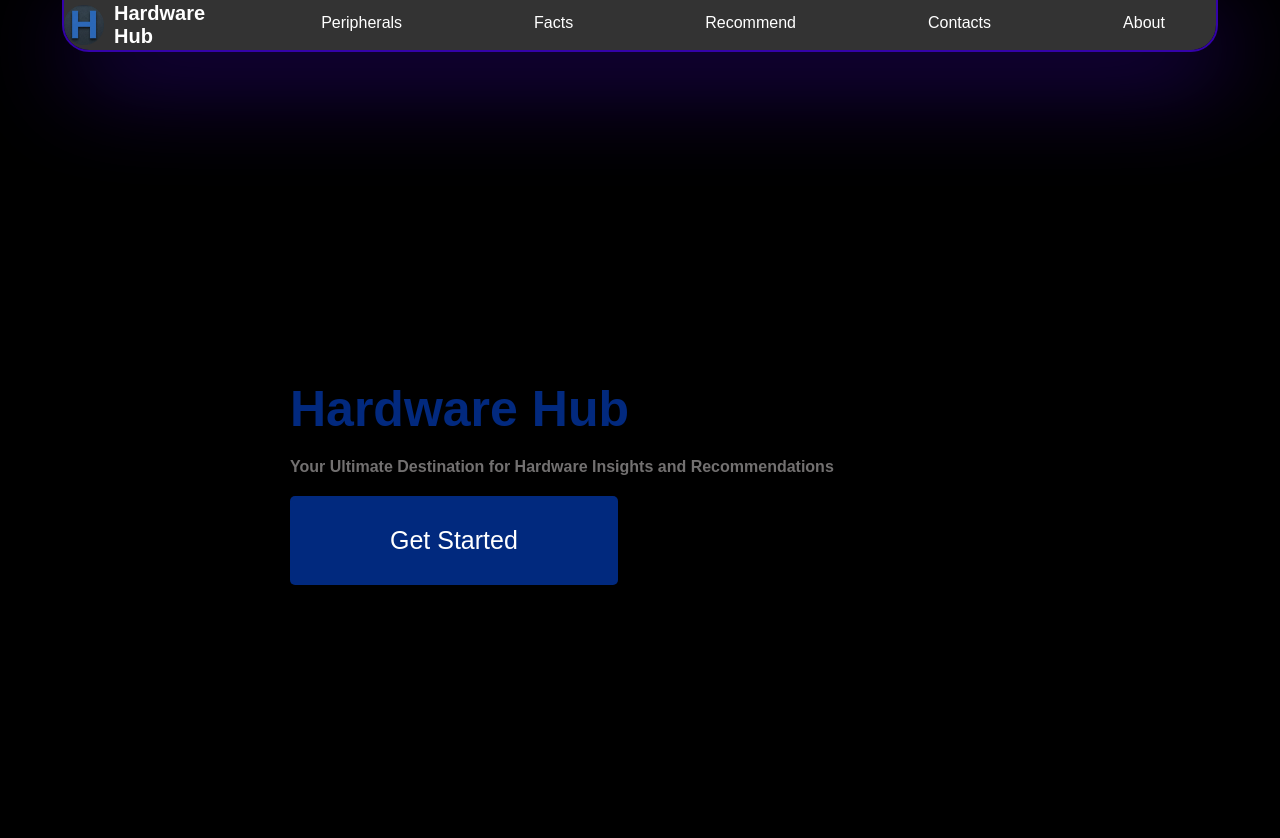
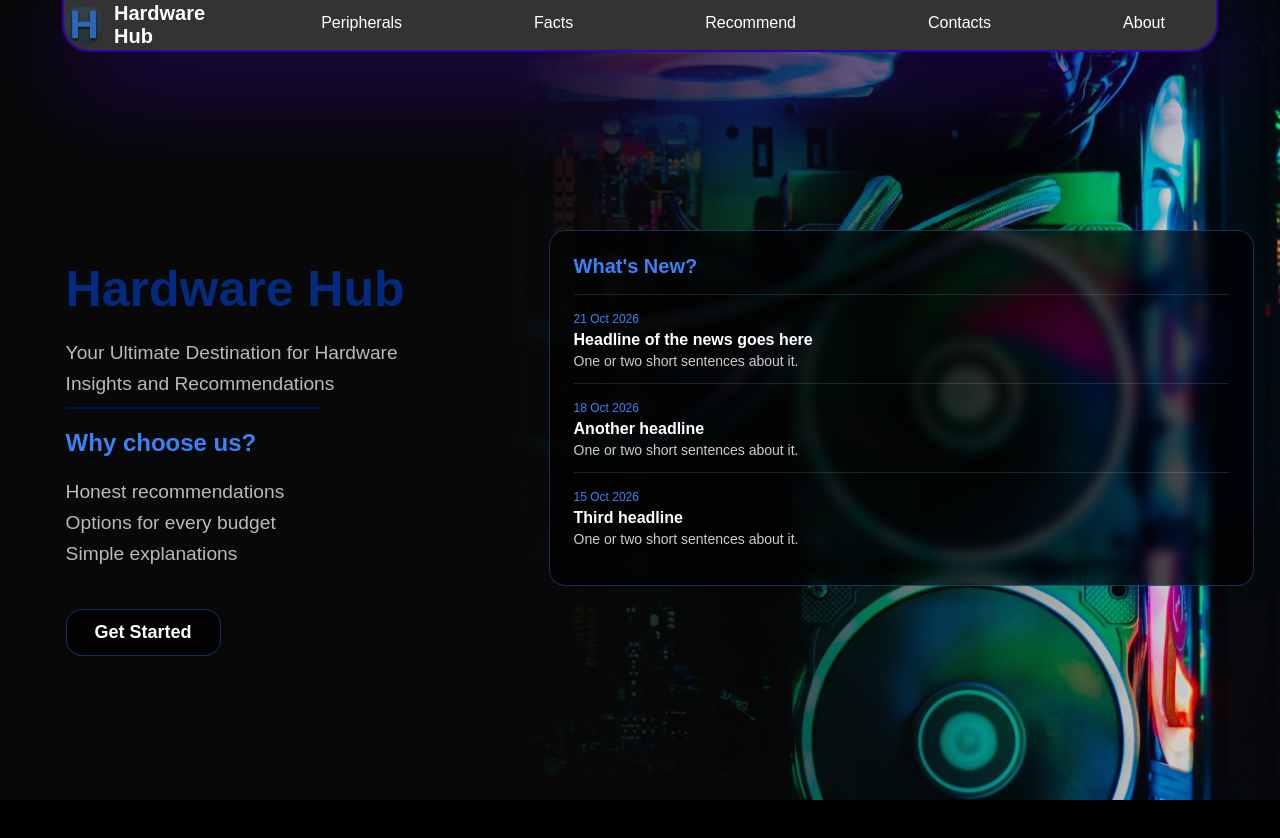
Before and after one commit to plingaualexandru/Hardware-Hub, a plain HTML site: page index.html in a window 1280 px wide. Shown: the top 838 px of the page. After the commit the page ends 800 px from the top, so only its background shows below. Drawn offline with nearby package versions, Linux system fonts and the light colour scheme.

Commit message:
Changes in Main Page

```diff
--- a/Style.css
+++ b/Style.css
@@ -4,8 +4,8 @@ body{
     padding: 0;
     font-family: 'Arial', sans-serif;
     background-image:
-        linear-gradient(to right, #000 25%, rgba(0, 0, 0, 0) 100%),
-        url(/images/wp5599720.jpg);
+        linear-gradient(to right, #080808 40%, rgba(0, 0, 0, 0) 100%),
+        url(/images/tai-bui-Q-xGz9NOVOE-unsplash.jpg);
     background-size: cover;
     background-position: center;
     background-repeat: no-repeat;
@@ -18,7 +18,7 @@ body{
     margin-top: 100px;
     margin-left: 50px;
     padding: 30px 40px;
-    background-color: rgba(0, 0, 0, 0);
+    background-color: rgba(7, 2, 85, 0);
     border-radius: 16px;
     backdrop-filter: blur(2px);
 }
@@ -26,42 +26,98 @@ body{
 #MainTitle {
     margin: 0;
     margin-top: 100px;
-    margin-left: 200px;
     font-size: 50px;
     font-weight: bold;
     color: #02339cce;
     font-family: 'Arial', sans-serif;
 }
 
-#MainSubtitle {
+.Choose{
+    font-size: 1.2em;
+    line-height: 1.6;
+    color: #bbbaba;
+    margin: 0 0 20px;
+}
+
+#Subtitle {
     margin: 0;
     margin-top: 20px;
-    margin-left: 200px;
     font-size: 16px;
     color: #727070;
     font-family: 'Arial', sans-serif;
 }
 
-section#The-Main-Page .GetStartedButton {
+.GetStartedButton {
     display: inline-block;
     margin-top: 20px;
-    margin-left: 200px;
-    margin-bottom: 100px;
-    padding: 30px 100px;
-    font-size: 25px;
-    color: #fff;
-    background-color: #02339cce;
-    border: none;
-    border-radius: 5px;
+    padding: 12px 28px;
+    background-color: rgba(0, 0, 0, 0.65);
+    border: 1px solid rgba(59, 130, 246, 0.35);
+    border-radius: 16px;
+    backdrop-filter: blur(6px);
+    color: white;
     text-decoration: none;
+    font-size: 18px;
+    font-weight: bold;
+}
+
+.GetStartedButton:hover {
+    border-color: #3b82f6;
+    color: #3b82f6;
 }
 
 section#The-Main-Page {
+    display: flex;
+    align-items: center;
+    justify-content: space-between;
+    gap: 40px;
+    height: 100%;
+    padding: 80px 2% 40px;
+    box-sizing: border-box;
+}
 
-    height: 100vh;
-    padding-top: 100px;
-    box-sizing: border-box;;
+.hero-box {
     margin: 0;
+    flex: 1 1 55%;
+}
+
+.news {
+    flex: 0 1 1100px;
+    max-height: 100%;
+    overflow-y: auto;
+    padding: 24px;
+    background-color: rgba(0, 0, 0, 0.65);
+    border: 1px solid rgba(59, 130, 246, 0.35);
+    border-radius: 16px;
+    backdrop-filter: blur(6px);
+    color: white;
+}
+
+.news-title {
+    margin: 0 0 16px;
+    font-size: 20px;
+    color: #3b82f6;
+}
+
+.news-item {
+    padding: 14px 0;
+    border-top: 1px solid rgba(255, 255, 255, 0.12);
+}
+
+.news-date {
+    font-size: 12px;
+    color: #3b82f6;
+}
+
+.news-item h3 {
+    margin: 4px 0;
+    font-size: 16px;
+}
+
+.news-item p {
+    margin: 0;
+    font-size: 14px;
+    color: #ccc;
 }
 
 nav{
@@ -77,6 +133,7 @@ nav{
     padding: 0;
     margin: 0;
     background-color: #333;
+    backdrop-filter: blur(2px);
     border-radius: 0 0 25px 25px;
     outline: 2px solid rgb(52, 2, 170);
     box-shadow: 10px 25px 100px rgba(63, 9, 189, 0.603);
--- a/index.html
+++ b/index.html
@@ -21,7 +21,7 @@
         <div class="nav-links">
             <ul>
                 <li><a href="#Peripherals">Peripherals</a></li>
-                <li><a href="#Facts">Facts</a></li>
+                <li><a href="#News">Facts</a></li>
                 <li><a href="#Recommend">Recommend</a></li>
                 <li><a href="#Contacts">Contacts</a></li>
                 <li><a href="#About">About</a></li>
@@ -38,19 +38,44 @@
 
 
     <section id="The-Main-Page">
+
         <div class="hero-box">
-            <h1 id="MainTitle"> Hardware Hub</H1>
-            <h3 id="MainSubtitle">Your Ultimate Destination for Hardware Insights and Recommendations</h3>
-            <a href="#Peripherals" class="GetStartedButton">Get Started</a>
+            <h1 id="MainTitle">Hardware Hub</h1>
+            <p id="Subtitle" style="font-size: 1.2em; line-height: 1.6; color: #bbbaba;">
+                Your Ultimate Destination for Hardware Insights and Recommendations </p>
+                <hr style="border: 1px solid #001a8f96; margin-right:150px">
+            <h2 class="Choosing" style="font-size: 1.5em; color: #3b82f6;">Why choose us?</h2>
+            <p class="Choose">
+            Honest recommendations <br>
+            Options for every budget <br>
+            Simple explanations
+            </p>
+            <a href="peripherals.html" class="GetStartedButton">Get Started</a>
         </div>
-        <div class="HeroInfo">
-            <p>-	From entry-level builds to high-end setups, there’s something for every price range.
--	 No confusing jargon. Specs are explained in plain language anyone can understand.
--	Skip hours of research, because the key information and comparisons are all in one place.
--	Up-to-date information. Hardware changes fast, so our content keeps up with the latest releases.
--	CPUs, GPUs, peripherals and more, without jumping between dozens of websites.
-</p>
-        </div>
+
+        <aside class="news">
+            <h2 class="news-title">What's New?</h2>
+
+            <article class="news-item">
+                <span class="news-date">21 Oct 2026</span>
+                <h3>Headline of the news goes here</h3>
+                <p>One or two short sentences about it.</p>
+            </article>
+
+            <article class="news-item">
+                <span class="news-date">18 Oct 2026</span>
+                <h3>Another headline</h3>
+                <p>One or two short sentences about it.</p>
+            </article>
+
+            <article class="news-item">
+                <span class="news-date">15 Oct 2026</span>
+                <h3>Third headline</h3>
+                <p>One or two short sentences about it.</p>
+            </article>
+        </aside>
+
+    </section>
 
 
 
```
Also changed, not shown: images/tai-bui-Q-xGz9NOVOE-unsplash.jpg (added).
